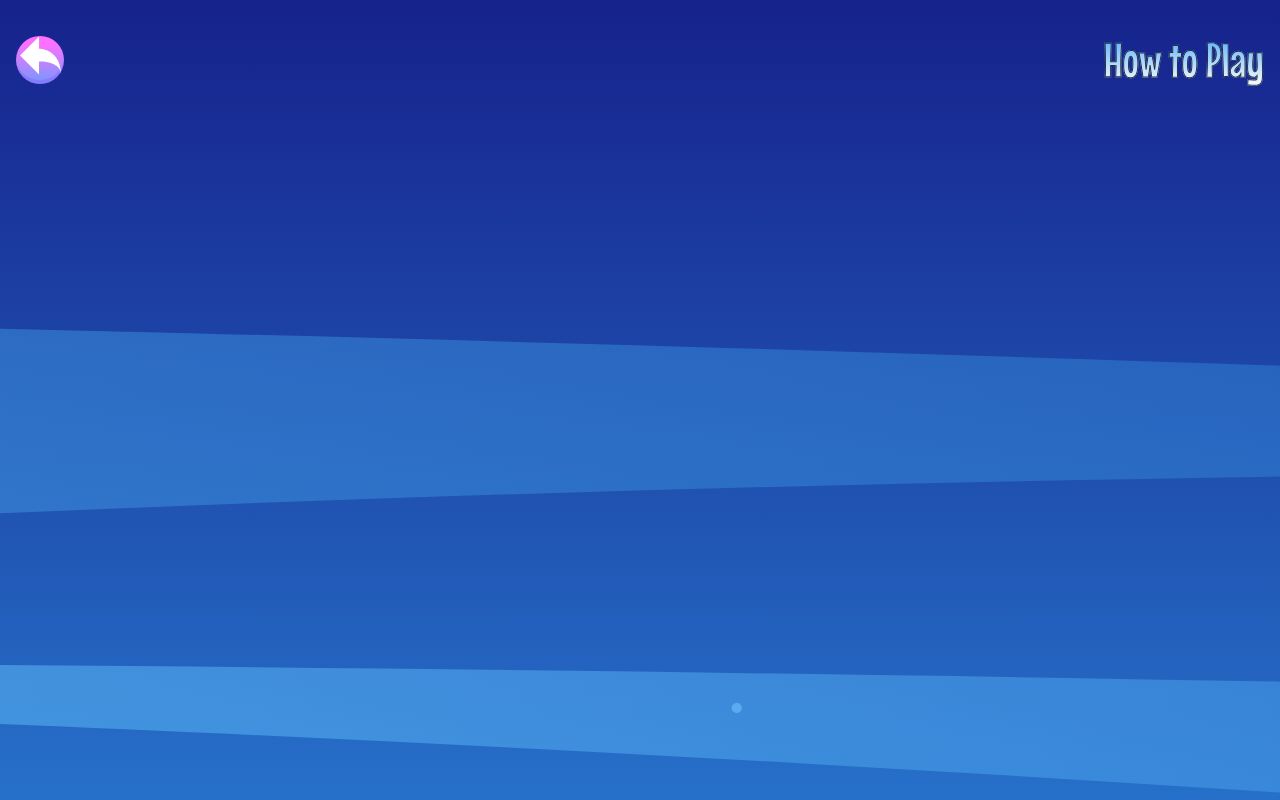
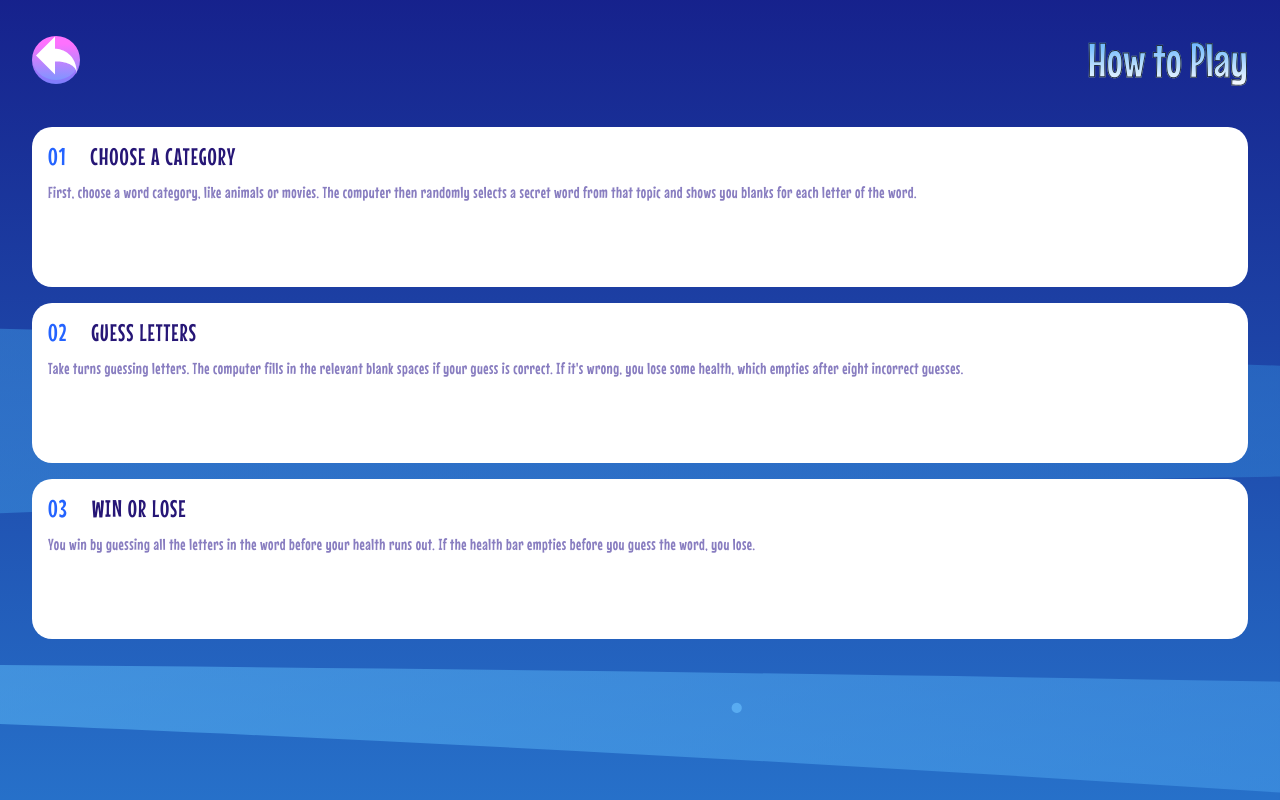
Before and after one commit to mckoyd/wolf-hangman, a React (Create React App) app: page /how-to-play in a window 1280 px wide. Built offline with nearby package versions, Linux system fonts and the light colour scheme.

Commit message:
adds description cards to how-to-play page

```diff
--- /dev/null
+++ b/src/components/HowToPlayInfoCard.css
@@ -0,0 +1,31 @@
+.info-card {
+  background: white;
+  color: #887dc0;
+  margin: 0.5em 1em;
+  border-radius: 20px;
+  padding: 1em;
+  text-align: left;
+  height: 8em;
+}
+
+.info-header {
+  display: flex;
+  font-size: 1.5em;
+  letter-spacing: 1px;
+  margin-bottom: 0.5em;
+}
+
+.info-number {
+  color: #2463ff;
+  margin-right: 1em;
+}
+
+.info-title {
+  text-transform: uppercase;
+  color: #261676;
+}
+
+.info-desc {
+  margin-bottom: 1em;
+  letter-spacing: 0.5px;
+}
--- /dev/null
+++ b/src/components/HowToPlayInfoCard.tsx
@@ -0,0 +1,22 @@
+import React from "react";
+import { IHowToPlayInfo } from "../pages/HowToPlayPage.config";
+
+import "./HowToPlayInfoCard.css";
+
+const HowToPlayInfoCard: React.FC<IHowToPlayInfo> = ({
+  number,
+  title,
+  description,
+}) => {
+  return (
+    <div className="info-card">
+      <div className="info-header">
+        <p className="info-number">{number}</p>
+        <p className="info-title">{title}</p>
+      </div>
+      <p className="info-desc">{description}</p>
+    </div>
+  );
+};
+
+export default HowToPlayInfoCard;
--- a/src/index.css
+++ b/src/index.css
@@ -358,3 +358,7 @@ template {
 [hidden] {
   display: none;
 }
+
+p {
+  margin-block: 0;
+}
--- /dev/null
+++ b/src/pages/HowToPlayPage.config.ts
@@ -0,0 +1,26 @@
+export interface IHowToPlayInfo {
+  number: string;
+  title: string;
+  description: string;
+}
+
+export const howToPlayInfo: IHowToPlayInfo[] = [
+  {
+    number: "01",
+    title: "Choose a category",
+    description:
+      "First, choose a word category, like animals or movies. The computer then randomly selects a secret word from that topic and shows you blanks for each letter of the word.",
+  },
+  {
+    number: "02",
+    title: "Guess letters",
+    description:
+      "Take turns guessing letters. The computer fills in the relevant blank spaces if your guess is correct. If it's wrong, you lose some health, which empties after eight incorrect guesses.",
+  },
+  {
+    number: "03",
+    title: "Win or lose",
+    description:
+      "You win by guessing all the letters in the word before your health runs out. If the health bar empties before you guess the word, you lose.",
+  },
+];
--- a/src/pages/HowToPlayPage.css
+++ b/src/pages/HowToPlayPage.css
@@ -3,6 +3,7 @@
   height: 100%;
   display: flex;
   flex-direction: column;
+  margin: 1em;
 }
 
 .nav-banner {
--- a/src/pages/HowToPlayPage.tsx
+++ b/src/pages/HowToPlayPage.tsx
@@ -1,6 +1,8 @@
 import React from "react";
 import { ReactComponent as IconBack } from "../assets/images/icon-back.svg";
 import "./HowToPlayPage.css";
+import { howToPlayInfo } from "./HowToPlayPage.config";
+import HowToPlayInfoCard from "../components/HowToPlayInfoCard";
 
 const HowToPlayPage: React.FC = () => {
   return (
@@ -12,6 +14,14 @@ const HowToPlayPage: React.FC = () => {
 
         <p className="title">How to Play</p>
       </div>
+      {howToPlayInfo.map((infoObject, index) => (
+        <HowToPlayInfoCard
+          key={`${infoObject.title}-${index}}`}
+          number={infoObject.number}
+          title={infoObject.title}
+          description={infoObject.description}
+        />
+      ))}
     </div>
   );
 };
```
